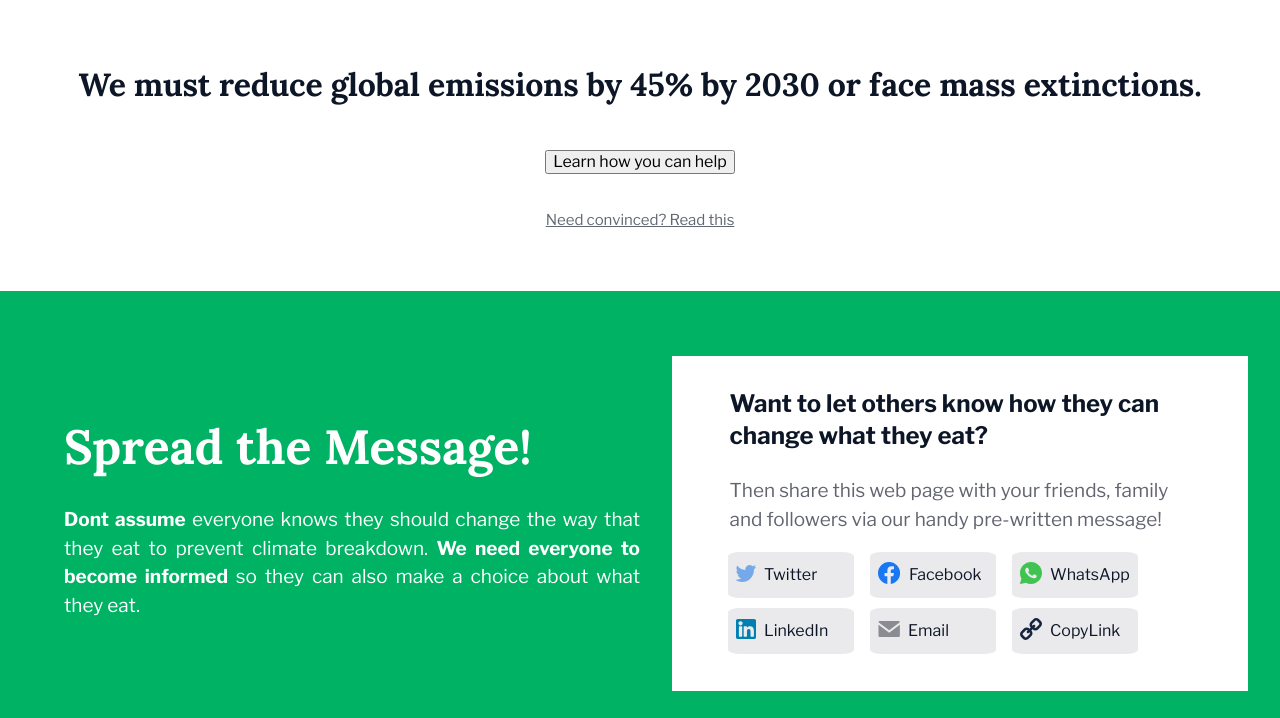
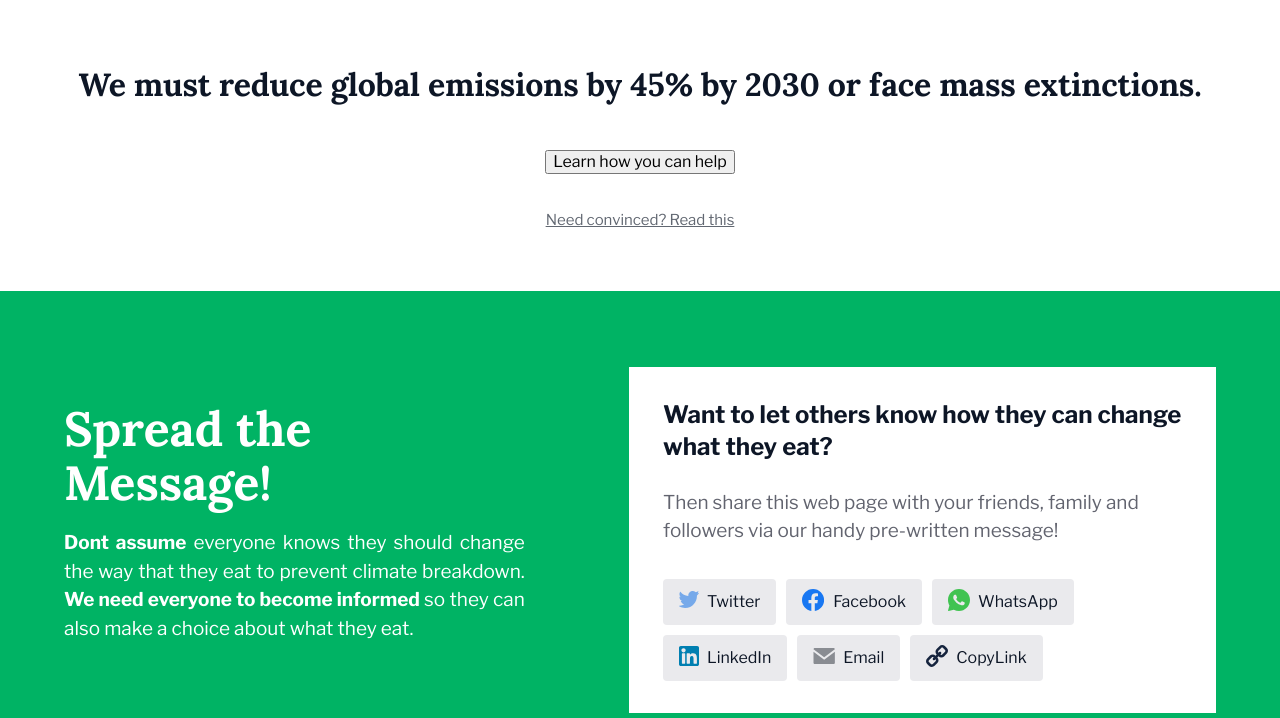
Before and after one commit to impactmakers/climatechoice, a Gatsby site: page / in a window 1280 px wide. Shown: the part 82-800 px from the top of the page. Built offline with nearby package versions, Linux system fonts and the light colour scheme; Gatsby itself is replaced by a stand-in of ours.

Commit message:
fitting social component into existing site width, small style tweaks

```diff
--- a/src/components/AuthorCard/Styles.module.scss
+++ b/src/components/AuthorCard/Styles.module.scss
@@ -7,7 +7,7 @@
 
 .authorCard {
   background: $grayLight;
-  border-radius: $border-radius;
+  border-radius: $borderRadius;
   display: flex;
   padding: 5%;
   width:90%;
--- a/src/components/ShareSocialCta/Styles.module.scss
+++ b/src/components/ShareSocialCta/Styles.module.scss
@@ -2,7 +2,7 @@
 @import "../../styles/Typography.module.scss";
 @import "../../styles/Mixins.module.scss";
 
-.container {
+.contain4er {
   position: relative;
   background-color: $green;
   height: min-content;
@@ -24,15 +24,38 @@
   }
 }
 
+.container {
+  background: $green;
+  @include pad-top-standard;
+  @include pad-bot-standard;
+  box-sizing: border-box;
+  width: 100%;
+  display: flex;
+  flex-direction: column;
+  align-items: center;
+}
+
+.inner {
+  justify-content: space-between;
+  align-items: center;
+  flex-direction: column;
+  @include mq('tablet') {
+    flex-direction: row;
+  }
+}
+
 .ctaCopy {
   width: 100%;
-  margin: 2em;
+  @include mq('tablet') {
+    width: 40%;
+
+  }
 }
 
 .title {
   @include font-size($title-large);
+  color: $white;
   font-family: $serif;
-  line-height: 80px !important;
 }
 
 .copy {
@@ -48,13 +71,10 @@
   background-color: $white;
   color: $black;
   width: 90%;
-  padding: 1em 0;
-  margin-bottom: 2em;
-
-  @include mq("desktop") {
-    padding: 2em 0;
-    width: 100%;
-    text-align: "justify";
+  padding: 1em 5%;
+  @include mq("tablet") {
+    padding: 2em 3%;
+    width: 45%;
     margin-bottom: 0;
   }
 }
@@ -62,25 +82,26 @@
 .socialBlock .subTitle {
   font-weight: 600;
   font-size: 24px;
-  max-width: 80%;
+  width: 100%;
 }
 
 .socialBlock p {
-  max-width: 80%;
+  width: 100%;
   color: $grayDark;
   line-height: 1.5em;
   margin: 0.7em;
 }
+
 .socialBlock .socialContainer {
   display: flex;
   flex-wrap: wrap;
-  padding: 0 1em;
-
-  @include mq("tablet") {
-    margin: 0 2em;
-  }
+  margin: 10px 0 0 0;
+  padding: 0;
+  list-style-type: none;
   @include mq("desktop") {
-    padding: 0 3em;
-    margin: 0;
   }
 }
+
+.socialButton {
+  margin: 10px 10px 0 0;
+}
--- a/src/components/ShareSocialCta/index.js
+++ b/src/components/ShareSocialCta/index.js
@@ -1,13 +1,13 @@
-import React from "react";
+import React from 'react';
+import GlobalStyles from '../../styles/Global.module.scss';
+import styles from './Styles.module.scss';
 
-import styles from "./Styles.module.scss";
-
-import CopyLinkButton from "../SocialButtons/CopyLinkButton";
-import EmailButton from "../SocialButtons/EmailButton";
-import TwitterButton from "../SocialButtons/TwitterButton";
-import FacebookButton from "../SocialButtons/FacebookButton";
-import WhatsappButton from "../SocialButtons/WhatsappButton";
-import LinkedinButton from "../SocialButtons/LinkedInButton";
+import CopyLinkButton from '../SocialButtons/CopyLinkButton';
+import EmailButton from '../SocialButtons/EmailButton';
+import TwitterButton from '../SocialButtons/TwitterButton';
+import FacebookButton from '../SocialButtons/FacebookButton';
+import WhatsappButton from '../SocialButtons/WhatsappButton';
+import LinkedinButton from '../SocialButtons/LinkedInButton';
 
 export default function ShareSocialCta({
   children,
@@ -28,7 +28,8 @@ export default function ShareSocialCta({
   whatsappTitle
 }) {
   return (
-    <div className={styles.container}>
+    <section className={styles.container}>
+      <div className={`${GlobalStyles.inner} ${styles.inner}`}>
         {/* cta block / right col */}
         <div className={styles.ctaCopy}>
           <div className={styles.title}>{ctaTitle}</div>
@@ -36,31 +37,44 @@ export default function ShareSocialCta({
         </div>
         {children}
         {/* social block  / right col */}
-      <div className={styles.socialBlock}>
+        <ul className={styles.socialBlock}>
           <h3 className={styles.subTitle}>{socialTitle}</h3>
           <p>{socialCopy}</p>
-        <div className={styles.socialContainer}>
+          <ul className={styles.socialContainer}>
+            <li className={styles.socialButton}>
               <TwitterButton
                 url={url}
                 twitterTitle={twitterTitle}
                 twitterAccount={twitterAccount}
                 hashtags={twitterHashtags}
               />
+            </li>
+            <li className={styles.socialButton}>
               <FacebookButton
                 url={url}
                 facebookQuote={facebookQuote}
                 facebookHashtag={facebookHashtag}
               />
+            </li>
+            <li className={styles.socialButton}>
               <WhatsappButton url={url} whatsappTitle={whatsappTitle} />
+            </li>
+            <li className={styles.socialButton}>
               <LinkedinButton
                 url={url}
                 title={linkedinTitle}
                 description={linkedinDescription}
               />
+            </li>
+            <li className={styles.socialButton}>
               <EmailButton emailBody={emailBody} emailSubject={emailSubject} />
+            </li>
+            <li className={styles.socialButton}>
               <CopyLinkButton />
+            </li>
+          </ul>
+        </ul>
       </div>
-      </div>
-    </div>
+    </section>
   );
 }
--- a/src/components/SocialButtons/styles.module.scss
+++ b/src/components/SocialButtons/styles.module.scss
@@ -3,15 +3,13 @@
 
 .button {
   background-color: $grayLight;
-  min-width: 110px;
   max-width: max-content;
   height: 30px;
-  padding: 0.5em;
-  border-radius: 10%;
+  padding: 0.5em 1em;
+  border-radius: $borderRadius;
   display: flex;
   align-items: center;
   justify-content: flex-start;
-  margin: 0.3em 0.5em;
   color: $black;
 }
 
--- a/src/styles/Buttons.module.scss
+++ b/src/styles/Buttons.module.scss
@@ -80,7 +80,7 @@
   position: relative;
   font-family: inherit;
   overflow: hidden;
-  border-radius: $border-radius;
+  border-radius: $borderRadius;
   background: rgba(255,255,255,0.4);
   color: $white;
   -webkit-transition: all 0.3s cubic-bezier(0.02, 0.01, 0.47, 1);
@@ -169,7 +169,7 @@
   font-family: inherit;
   overflow: hidden;
   border: 2px solid;
-  border-radius: $border-radius;
+  border-radius: $borderRadius;
   background: transparent;
   color: $blue;
   -webkit-transition: all 0.3s cubic-bezier(0.02, 0.01, 0.47, 1);
@@ -273,7 +273,7 @@
   padding: 5px 12px;
   overflow: hidden;
   border-width: 0;
-  border-radius: $border-radius;
+  border-radius: $borderRadius;
   background: transparent;
   color: #fff;
   -webkit-transition: all 0.5s cubic-bezier(0.02, 0.01, 0.47, 1);
--- a/src/styles/Variables.module.scss
+++ b/src/styles/Variables.module.scss
@@ -47,4 +47,4 @@ $textBody: $gray;
  );
 
 
- $border-radius: 6px;
+ $borderRadius: 4px;
```
Also changed, not shown: src/components/SocialButtons/CopyLinkButton.js (+7 -7 lines), src/components/SocialButtons/EmailButton.js (+8 -9 lines), src/components/SocialButtons/FacebookButton.js (+9 -9 lines), src/components/SocialButtons/LinkedInButton.js (+9 -9 lines), src/components/SocialButtons/TwitterButton.js (+10 -10 lines). Lines whose indentation alone changed are shown as unchanged.
